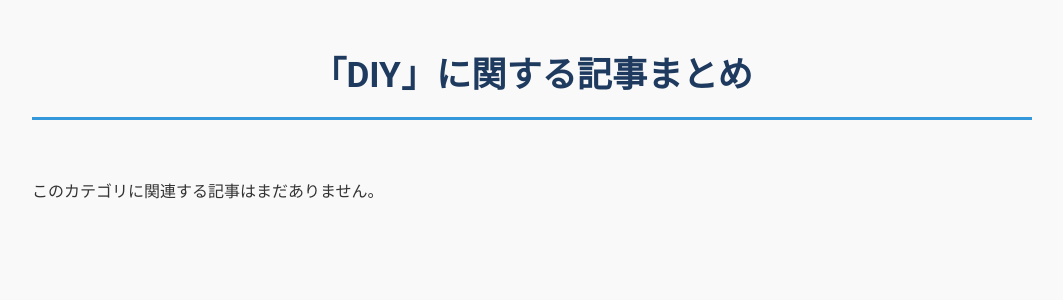
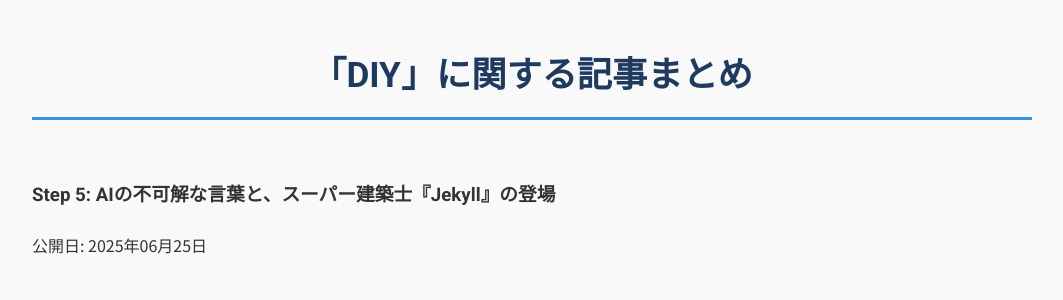
Before and after one commit to 0513reo/reo, a Jekyll site: the page built from category/category-diy.html, in a window 1280 px wide. Shown: the top 300 px of the page, without its empty margins (108-1171 px from the left). Built offline with Jekyll 4.4.1, drawn with Linux system fonts in a browser that asks for light colours.

Commit message:
Add files via upload

```diff
--- a/category/category-diy.html
+++ b/category/category-diy.html
@@ -8,6 +8,11 @@ title: 「DIY」に関する記事一覧
         <h1 class="section-title" style="font-size: 2.2em; border-bottom: 3px solid #3498db; padding-bottom: 10px;">「DIY」に関する記事まとめ</h1>
     </header>
     <div class="link-container" style="display: grid; grid-template-columns: repeat(auto-fit, minmax(280px, 1fr)); gap: 20px; margin-top: 40px;">
-        <p>このカテゴリに関連する記事はまだありません。</p>
+
+            <a href="{{ site.baseurl }}{post.url}" class="card">
+                <h3>Step 5: AIの不可解な言葉と、スーパー建築士『Jekyll』の登場</h3>
+                <p>公開日: 2025年06月25日</p>
+            </a>
+
     </div>
 </div>
```
